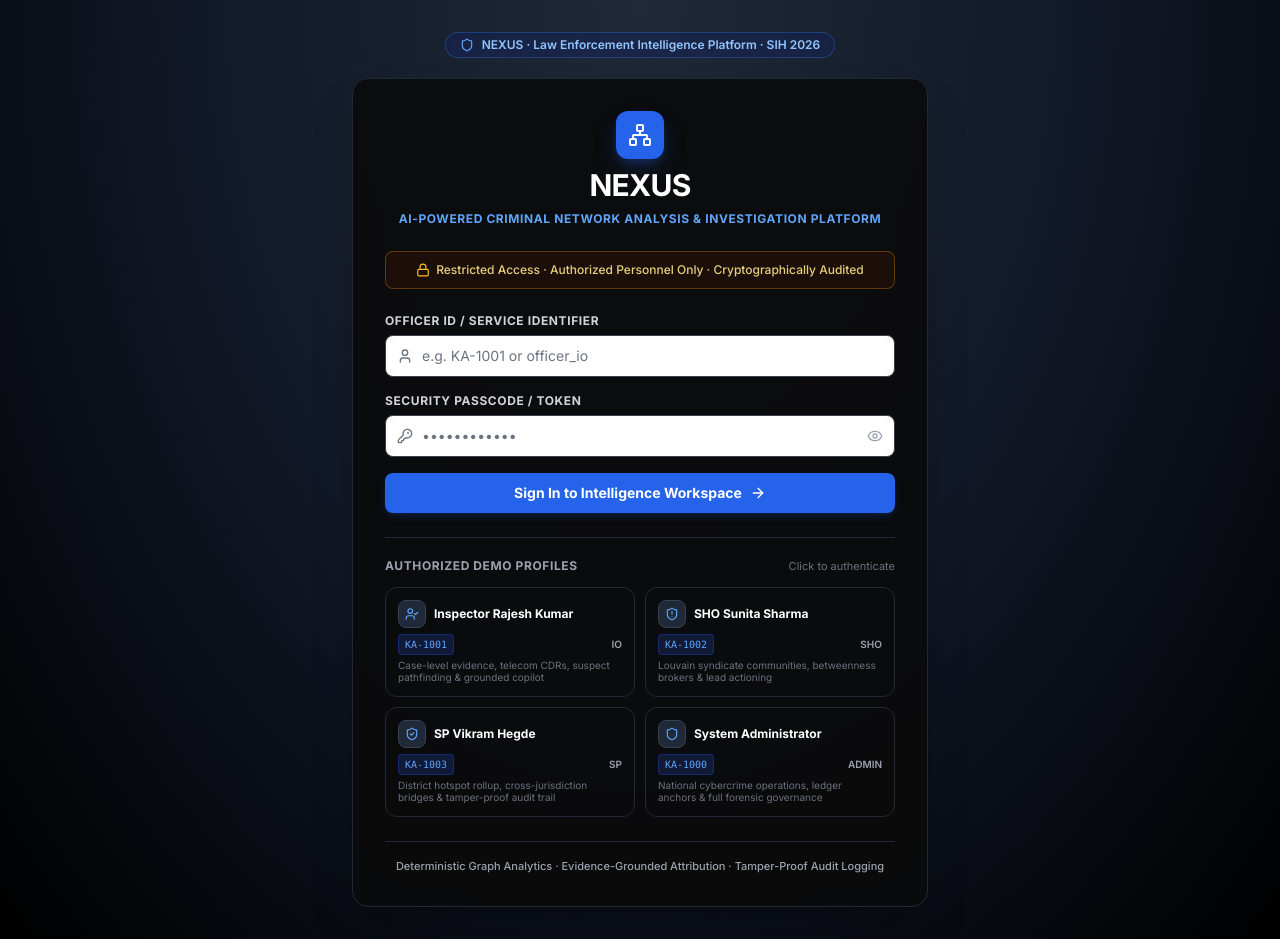
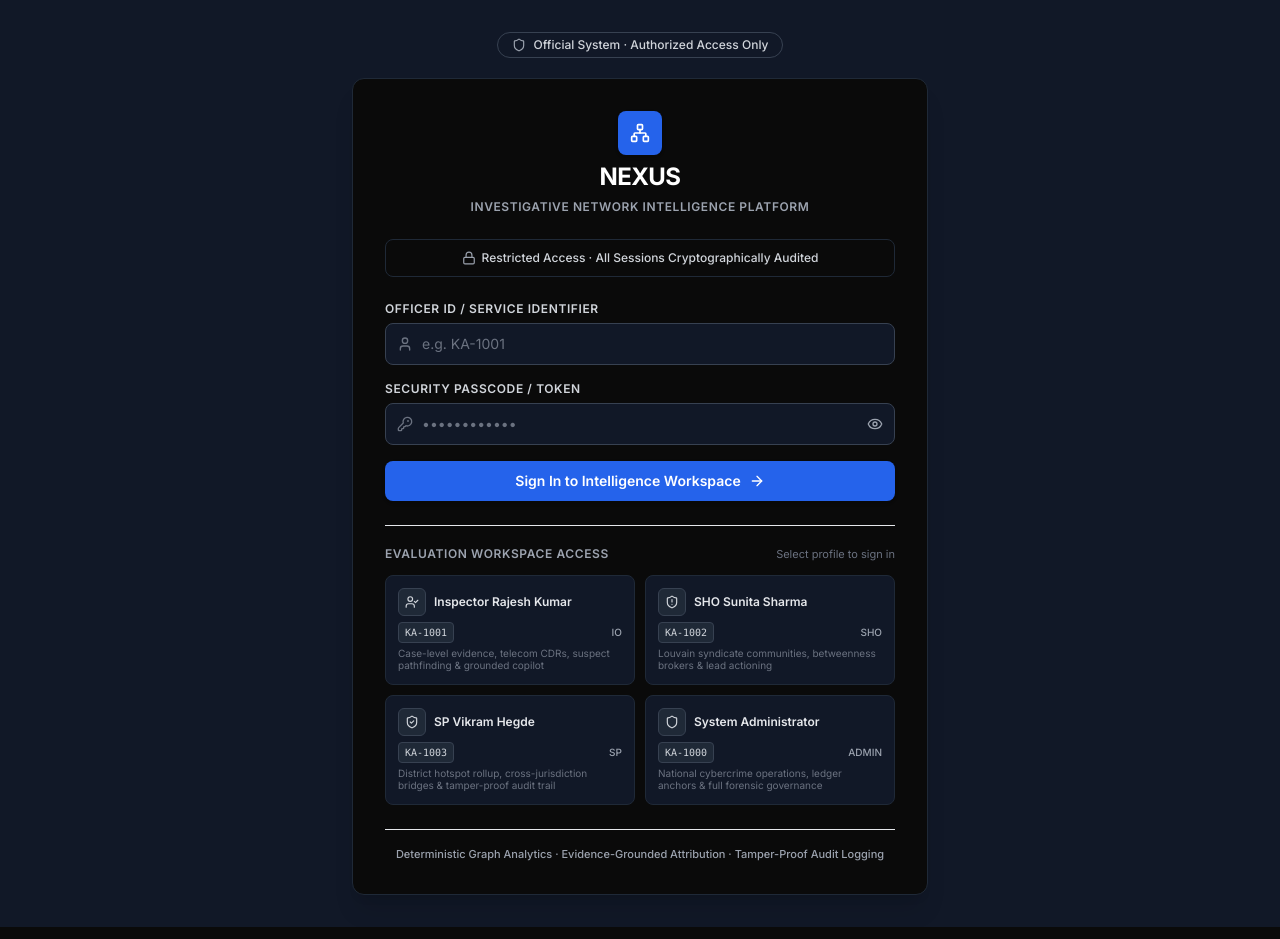
Before and after one commit to acchasujal/Nexus, a React (Vite) app in the folder frontend/: page /login in a window 1280 px wide. Built offline with nearby package versions, Linux system fonts and the light colour scheme.

Commit message:
refactor(frontend): elevate UI to calm high-trust intelligence portal and fix lead triage UX

```diff
--- a/frontend/src/components/RouteErrorBoundary.tsx
+++ b/frontend/src/components/RouteErrorBoundary.tsx
@@ -50,7 +50,7 @@ export function RouteErrorBoundary() {
         </div>
 
         <div className="pt-3 border-t border-neutral-100 text-[11px] text-neutral-400">
-          NEXUS Criminal Network Intelligence · SIH 2026 PS 26189
+          NEXUS · Criminal Network Intelligence Platform
         </div>
       </div>
     </div>
--- a/frontend/src/components/Sidebar.tsx
+++ b/frontend/src/components/Sidebar.tsx
@@ -52,7 +52,7 @@ export function Sidebar({ isOpen, onClose }: SidebarProps) {
       roles: ['INVESTIGATOR', 'ANALYST', 'SUPERVISOR', 'ADMIN', 'IO', 'SHO', 'SP']
     },
     {
-      name: 'Entity Fusion (Workbench)',
+      name: 'Entity Fusion',
       to: '/fusion',
       icon: GitMerge,
       roles: ['INVESTIGATOR', 'ANALYST', 'SUPERVISOR', 'ADMIN', 'IO', 'SHO', 'SP']
@@ -70,7 +70,7 @@ export function Sidebar({ isOpen, onClose }: SidebarProps) {
       roles: ['INVESTIGATOR', 'ANALYST', 'SUPERVISOR', 'ADMIN', 'IO', 'SHO', 'SP']
     },
     {
-      name: 'Entity Search & Query',
+      name: 'Entity Search',
       to: '/entities',
       icon: Users,
       roles: ['INVESTIGATOR', 'ANALYST', 'SUPERVISOR', 'ADMIN', 'IO', 'SHO', 'SP']
@@ -100,7 +100,7 @@ export function Sidebar({ isOpen, onClose }: SidebarProps) {
       roles: ['INVESTIGATOR', 'ANALYST', 'SUPERVISOR', 'ADMIN', 'IO', 'SHO', 'SP']
     },
     {
-      name: 'Audit Trail & BSA Anchors',
+      name: 'Audit & Integrity',
       to: '/audit',
       icon: ShieldCheck,
       roles: ['SUPERVISOR', 'ADMIN', 'SHO', 'SP']
--- a/frontend/src/pages/Login.tsx
+++ b/frontend/src/pages/Login.tsx
@@ -18,7 +18,7 @@ import {
   ArrowRight
 } from 'lucide-react'
 
-interface DemoOfficer {
+interface OfficerProfile {
   id: string
   name: string
   rank: string
@@ -27,10 +27,9 @@ interface DemoOfficer {
   roleName: string
   scope: string
   icon: typeof UserCheck
-  badgeColor: string
 }
 
-const DEMO_OFFICERS: DemoOfficer[] = [
+const AUTHORIZED_OFFICERS: OfficerProfile[] = [
   {
     id: 'KA-1001',
     name: 'Inspector Rajesh Kumar',
@@ -40,7 +39,6 @@ const DEMO_OFFICERS: DemoOfficer[] = [
     roleName: 'Investigating Officer (IO)',
     scope: 'Case-level evidence, telecom CDRs, suspect pathfinding & grounded copilot',
     icon: UserCheck,
-    badgeColor: 'text-blue-700 bg-blue-50 border-blue-200',
   },
   {
     id: 'KA-1002',
@@ -51,7 +49,6 @@ const DEMO_OFFICERS: DemoOfficer[] = [
     roleName: 'SHO / Intelligence Analyst',
     scope: 'Louvain syndicate communities, betweenness brokers & lead actioning',
     icon: ShieldAlert,
-    badgeColor: 'text-amber-800 bg-amber-50 border-amber-200',
   },
   {
     id: 'KA-1003',
@@ -62,7 +59,6 @@ const DEMO_OFFICERS: DemoOfficer[] = [
     roleName: 'Superintendent of Police (SP)',
     scope: 'District hotspot rollup, cross-jurisdiction bridges & tamper-proof audit trail',
     icon: ShieldCheck,
-    badgeColor: 'text-emerald-800 bg-emerald-50 border-emerald-200',
   },
   {
     id: 'KA-1000',
@@ -73,7 +69,6 @@ const DEMO_OFFICERS: DemoOfficer[] = [
     roleName: 'System Administrator',
     scope: 'National cybercrime operations, ledger anchors & full forensic governance',
     icon: Shield,
-    badgeColor: 'text-purple-800 bg-purple-50 border-purple-200',
   },
 ]
 
@@ -125,7 +120,7 @@ export default function Login() {
     }
   }
 
-  const handleSelectDemoOfficer = (officer: DemoOfficer) => {
+  const handleSelectOfficer = (officer: OfficerProfile) => {
     setUsername(officer.badge)
     setSelectedRole(officer.role)
     setPassword('••••••••••••')
@@ -134,36 +129,36 @@ export default function Login() {
   }
 
   return (
-    <div className="flex min-h-screen items-center justify-center bg-neutral-900 px-4 py-8 sm:px-6 lg:px-8 bg-[radial-gradient(ellipse_at_top,_var(--tw-gradient-stops))] from-neutral-800 via-neutral-900 to-black">
+    <div className="flex min-h-screen items-center justify-center bg-neutral-900 px-4 py-8 sm:px-6 lg:px-8">
       <div className="w-full max-w-xl space-y-5">
         {/* Compliance Header Badge */}
         <div className="flex justify-center">
-          <div className="inline-flex items-center gap-2 rounded-full border border-blue-500/30 bg-blue-950/60 px-3.5 py-1 text-xs font-semibold text-blue-300 shadow-inner backdrop-blur-xs">
-            <Shield className="h-3.5 w-3.5 text-blue-400 shrink-0" />
-            <span>NEXUS · Law Enforcement Intelligence Platform · SIH 2026</span>
+          <div className="inline-flex items-center gap-2 rounded-full border border-neutral-700 bg-neutral-800/80 px-3.5 py-1 text-xs font-medium text-neutral-300">
+            <Shield className="h-3.5 w-3.5 text-neutral-400 shrink-0" />
+            <span>Official System · Authorized Access Only</span>
           </div>
         </div>
 
         {/* Main Card */}
-        <div className="rounded-2xl border border-neutral-800 bg-neutral-950/90 p-6 sm:p-8 shadow-2xl backdrop-blur-md space-y-6">
+        <div className="rounded-xl border border-neutral-800 bg-neutral-950 p-6 sm:p-8 shadow-xl space-y-6">
           {/* Brand Header */}
-          <div className="text-center space-y-2">
-            <div className="mx-auto flex h-12 w-12 items-center justify-center rounded-xl bg-blue-600 text-white shadow-lg shadow-blue-600/30">
-              <Network className="h-6 w-6" />
+          <div className="text-center space-y-1.5">
+            <div className="mx-auto flex h-11 w-11 items-center justify-center rounded-lg bg-blue-600 text-white shadow-sm">
+              <Network className="h-5 w-5" />
             </div>
-            <h1 className="text-2xl sm:text-3xl font-extrabold tracking-tight text-white">
+            <h1 className="text-2xl font-bold tracking-tight text-white">
               NEXUS
             </h1>
-            <p className="text-xs font-bold uppercase tracking-wider text-blue-400">
-              AI-Powered Criminal Network Analysis & Investigation Platform
+            <p className="text-xs font-semibold uppercase tracking-wider text-neutral-400">
+              Investigative Network Intelligence Platform
             </p>
           </div>
 
           {/* Security Notice Banner */}
-          <div className="rounded-lg border border-amber-500/30 bg-amber-950/30 px-3.5 py-2.5 text-center">
-            <p className="text-xs font-medium text-amber-200/90 flex items-center justify-center gap-1.5">
-              <Lock className="h-3.5 w-3.5 text-amber-400 shrink-0" />
-              <span>Restricted Access · Authorized Personnel Only · Cryptographically Audited</span>
+          <div className="rounded-lg border border-neutral-800 bg-neutral-900/80 px-3.5 py-2.5 text-center">
+            <p className="text-xs font-medium text-neutral-300 flex items-center justify-center gap-1.5">
+              <Lock className="h-3.5 w-3.5 text-neutral-400 shrink-0" />
+              <span>Restricted Access · All Sessions Cryptographically Audited</span>
             </p>
           </div>
 
@@ -171,12 +166,12 @@ export default function Login() {
           {errorMessage && (
             <div
               role="alert"
-              className="flex items-start gap-2.5 rounded-lg border border-red-500/40 bg-red-950/40 p-3 text-xs text-red-200"
+              className="flex items-start gap-2.5 rounded-lg border border-red-900/60 bg-red-950/40 p-3 text-xs text-red-200"
               data-testid="login-error-alert"
             >
               <AlertCircle className="h-4 w-4 text-red-400 shrink-0 mt-0.5" />
               <div className="flex-1">
-                <span className="font-semibold block">Authentication Refusal:</span>
+                <span className="font-semibold block">Authentication Error:</span>
                 <span>{errorMessage}</span>
               </div>
             </div>
@@ -187,7 +182,7 @@ export default function Login() {
             <div>
               <label
                 htmlFor="officer-id-input"
-                className="block text-xs font-bold uppercase tracking-wider text-neutral-300 mb-1.5"
+                className="block text-xs font-semibold uppercase tracking-wider text-neutral-300 mb-1.5"
               >
                 Officer ID / Service Identifier
               </label>
@@ -203,9 +198,9 @@ export default function Login() {
                   required
                   value={username}
                   onChange={(e) => setUsername(e.target.value)}
-                  placeholder="e.g. KA-1001 or officer_io"
+                  placeholder="e.g. KA-1001"
                   disabled={isLoading}
-                  className="w-full rounded-lg border border-neutral-700 bg-neutral-900/90 pl-9 pr-3 py-2.5 text-sm text-white placeholder-neutral-500 focus:border-blue-500 focus:ring-1 focus:ring-blue-500 focus:outline-hidden transition-colors"
+                  className="w-full rounded-lg border border-neutral-700 bg-neutral-900 pl-9 pr-3 py-2.5 text-sm text-white placeholder-neutral-500 focus:border-blue-500 focus:ring-1 focus:ring-blue-500 focus:outline-hidden transition-colors"
                   data-testid="officer-id-input"
                 />
               </div>
@@ -214,7 +209,7 @@ export default function Login() {
             <div>
               <label
                 htmlFor="password-input"
-                className="block text-xs font-bold uppercase tracking-wider text-neutral-300 mb-1.5"
+                className="block text-xs font-semibold uppercase tracking-wider text-neutral-300 mb-1.5"
               >
                 Security Passcode / Token
               </label>
@@ -231,7 +226,7 @@ export default function Login() {
                   onChange={(e) => setPassword(e.target.value)}
                   placeholder="••••••••••••"
                   disabled={isLoading}
-                  className="w-full rounded-lg border border-neutral-700 bg-neutral-900/90 pl-9 pr-10 py-2.5 text-sm text-white placeholder-neutral-500 focus:border-blue-500 focus:ring-1 focus:ring-blue-500 focus:outline-hidden transition-colors"
+                  className="w-full rounded-lg border border-neutral-700 bg-neutral-900 pl-9 pr-10 py-2.5 text-sm text-white placeholder-neutral-500 focus:border-blue-500 focus:ring-1 focus:ring-blue-500 focus:outline-hidden transition-colors"
                   data-testid="password-input"
                 />
                 <button
@@ -248,13 +243,13 @@ export default function Login() {
             <button
               type="submit"
               disabled={isLoading}
-              className="w-full flex items-center justify-center gap-2 rounded-lg bg-blue-600 hover:bg-blue-500 px-4 py-2.5 text-sm font-bold text-white shadow-md shadow-blue-600/20 disabled:opacity-60 disabled:cursor-not-allowed transition-all cursor-pointer focus-visible:ring-2 focus-visible:ring-blue-400"
+              className="w-full flex items-center justify-center gap-2 rounded-lg bg-blue-600 hover:bg-blue-500 px-4 py-2.5 text-sm font-semibold text-white shadow-sm disabled:opacity-60 disabled:cursor-not-allowed transition-colors cursor-pointer focus-visible:ring-2 focus-visible:ring-blue-400"
               data-testid="login-submit-button"
             >
               {isLoading ? (
                 <>
                   <Loader2 className="h-4 w-4 animate-spin" />
-                  <span>Verifying Officer Credentials...</span>
+                  <span>Verifying Credentials...</span>
                 </>
               ) : (
                 <>
@@ -265,44 +260,44 @@ export default function Login() {
             </button>
           </form>
 
-          {/* Demo Officers Quick Fill Helper */}
-          <div className="border-t border-neutral-800 pt-5 space-y-3">
+          {/* Authorized Officer Fast-Select */}
+          <div className="border-t border-neutral-800/80 pt-5 space-y-3">
             <div className="flex items-center justify-between">
-              <span className="text-xs font-bold uppercase tracking-wider text-neutral-400">
-                Authorized Demo Profiles
+              <span className="text-xs font-semibold uppercase tracking-wider text-neutral-400">
+                Evaluation Workspace Access
               </span>
               <span className="text-[11px] text-neutral-500">
-                Click to authenticate
+                Select profile to sign in
               </span>
             </div>
 
             <div className="grid grid-cols-1 sm:grid-cols-2 gap-2.5">
-              {DEMO_OFFICERS.map((officer) => {
+              {AUTHORIZED_OFFICERS.map((officer) => {
                 const Icon = officer.icon
                 return (
                   <button
                     key={officer.id}
                     type="button"
-                    onClick={() => handleSelectDemoOfficer(officer)}
+                    onClick={() => handleSelectOfficer(officer)}
                     disabled={isLoading}
-                    className="group flex flex-col items-start p-3 rounded-xl border border-neutral-800 bg-neutral-900/60 hover:bg-neutral-800/80 hover:border-blue-500/50 text-left transition-all cursor-pointer disabled:opacity-50"
+                    className="group flex flex-col items-start p-3 rounded-lg border border-neutral-800 bg-neutral-900 hover:bg-neutral-850 hover:border-neutral-700 text-left transition-colors cursor-pointer disabled:opacity-50"
                     data-testid={`demo-officer-${officer.role.toLowerCase()}`}
                   >
                     <div className="flex items-center gap-2 w-full mb-1">
-                      <div className="flex h-7 w-7 shrink-0 items-center justify-center rounded-lg bg-neutral-800 border border-neutral-700 text-blue-400 group-hover:border-blue-500 group-hover:text-blue-300">
+                      <div className="flex h-7 w-7 shrink-0 items-center justify-center rounded-md bg-neutral-800 border border-neutral-700 text-neutral-300 group-hover:text-white">
                         <Icon className="h-3.5 w-3.5" />
                       </div>
                       <div className="min-w-0 flex-1">
-                        <span className="text-xs font-bold text-white group-hover:text-blue-300 truncate block">
+                        <span className="text-xs font-semibold text-neutral-200 group-hover:text-white truncate block">
                           {officer.name}
                         </span>
                       </div>
                     </div>
                     <div className="flex items-center justify-between w-full text-[11px] text-neutral-400 mt-0.5">
-                      <span className="font-mono text-[10px] text-blue-400 bg-blue-950/60 px-1.5 py-0.5 rounded border border-blue-800/50">
+                      <span className="font-mono text-[10px] text-neutral-300 bg-neutral-800 px-1.5 py-0.5 rounded border border-neutral-700">
                         {officer.badge}
                       </span>
-                      <span className="text-neutral-400 text-[10px] font-semibold uppercase">
+                      <span className="text-neutral-400 text-[10px] font-medium uppercase">
                         {officer.role}
                       </span>
                     </div>
@@ -316,7 +311,7 @@ export default function Login() {
           </div>
 
           {/* Footer Statutory Disclaimers */}
-          <div className="border-t border-neutral-800 pt-4 text-center space-y-1">
+          <div className="border-t border-neutral-800/80 pt-4 text-center space-y-1">
             <p className="text-[11px] text-neutral-400 font-medium">
               Deterministic Graph Analytics · Evidence-Grounded Attribution · Tamper-Proof Audit Logging
             </p>
--- a/frontend/src/pages/Settings.tsx
+++ b/frontend/src/pages/Settings.tsx
@@ -33,9 +33,9 @@ export default function Settings() {
         subtitle="Manage synthetic demo data and test scenario resets"
       >
         <div className="space-y-4">
-          <div className="rounded-lg bg-amber-50/70 border border-amber-200/80 p-4 text-xs text-amber-950 leading-relaxed space-y-1.5 shadow-2xs">
-            <div className="font-bold text-amber-900 flex items-center gap-1.5">
-              <span>🛡️ Hackathon Prototype Disclosure:</span>
+          <div className="rounded-lg bg-neutral-50 border border-neutral-200 p-4 text-xs text-neutral-800 leading-relaxed space-y-1.5 shadow-2xs">
+            <div className="font-bold text-neutral-900 flex items-center gap-1.5">
+              <span>Evaluation Prototype Disclosure:</span>
             </div>
             <p>
               This system runs against <strong>synthetic intelligence fixtures</strong> generated for evaluation. Authentication is provided in role-switching demo mode and is not production SSO. Zero real citizen PII is processed.
```
Also changed, not shown: frontend/src/components/Header.tsx (+1 -35 lines), frontend/src/pages/LeadInbox.tsx (+54 -6 lines), 1 other file (tests, documents, lock files or other folders).
